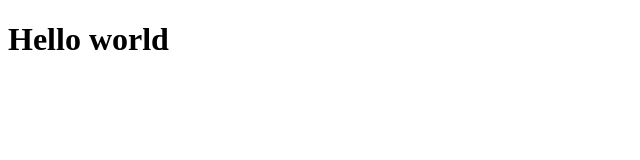
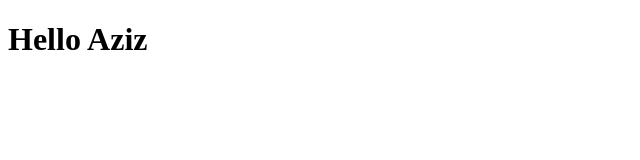
Before and after one commit to aju9316/git-it, a plain HTML site: page index.html in a window 1280 px wide. Shown: the full height of the page, 0-640 px from the left. Drawn offline with Linux system fonts and the light colour scheme.

Commit message:
second commit

```diff
--- a/index.html
+++ b/index.html
@@ -4,6 +4,6 @@
     <title></title>
 </head>
 <body>
-    <h1>Hello world</h1>
+    <h1>Hello Aziz</h1>
 </body>
 </html>
```
